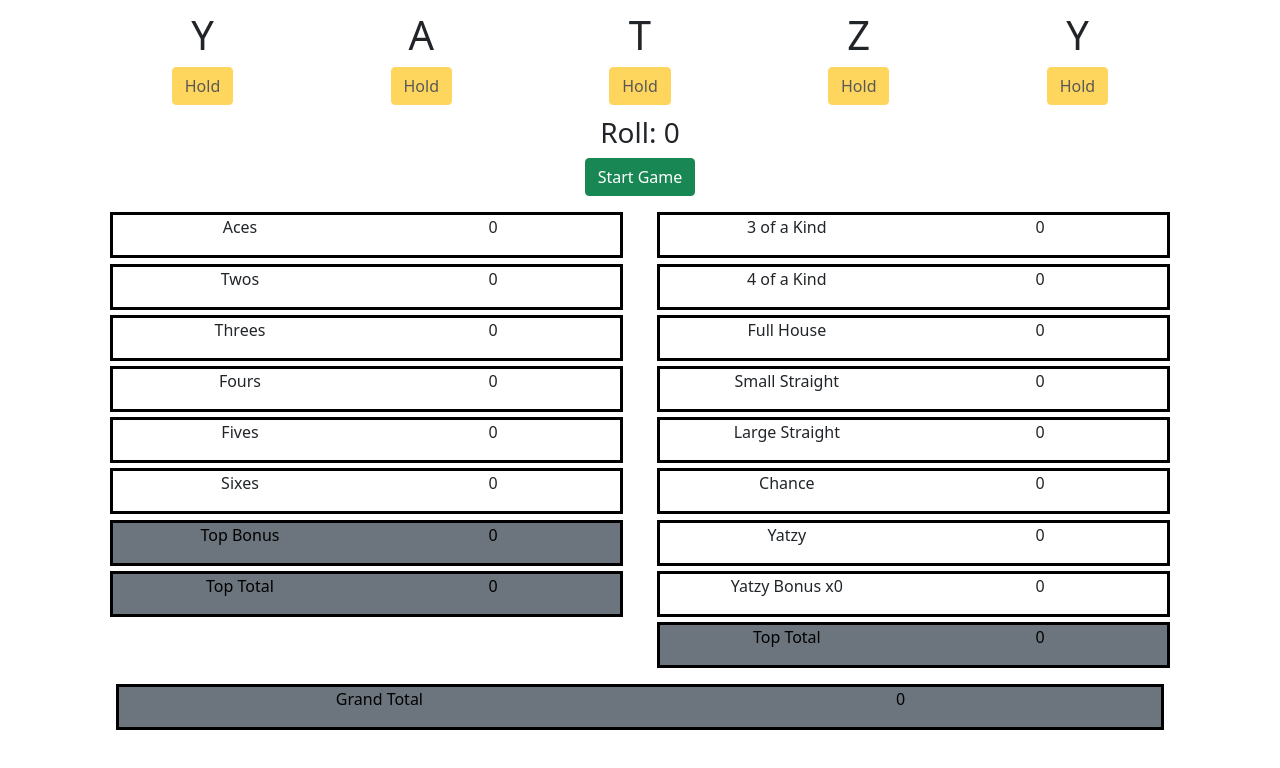
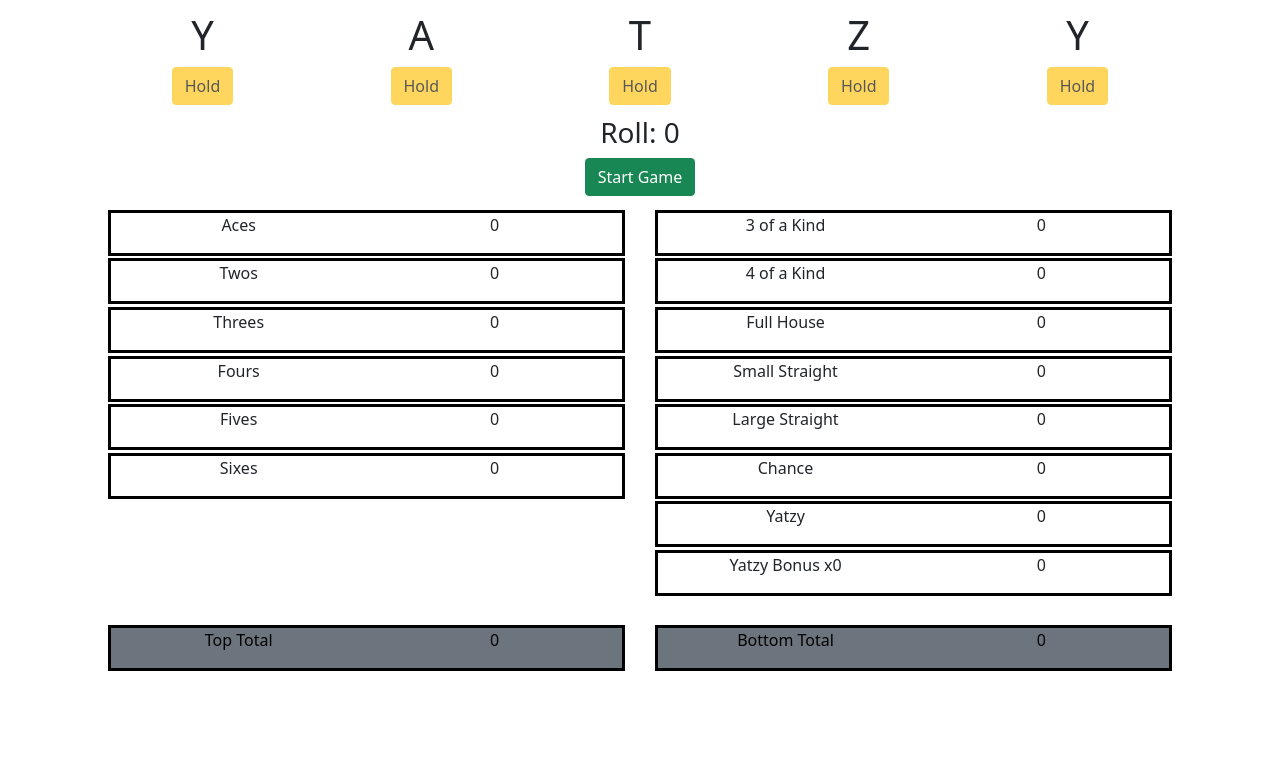
Before and after one commit to mike881205/yatzy, a React (Create React App) app: page / in a window 1280 px wide. Shown: the top 768 px of the page. Built offline with nearby package versions, Linux system fonts and the light colour scheme.

Commit message:
updated game over modal content

```diff
--- a/src/components/BoardRow/index.js
+++ b/src/components/BoardRow/index.js
@@ -5,35 +5,32 @@ import HandRow from "../HandRow";
 
 const BoardRow = ({ scoreBoard, topScore, bottomScore, handleShow }) => {
 
-    const topBonus = () => { return topScore > 62 ? 35 : 0 };
-    const topTotal = topScore + topBonus();
-
     return (
         <Row style={{margin: '1%'}}>
             <Col>
                 <Row>
                     <Col>
                         {scoreBoard[0].map((hand, i) => { return <HandRow key={`top ${i}`} handleShow={handleShow} hand={hand} board={0} index={i} /> })}
-                        <Row className="btn-secondary" style={{margin: '1%', border: 'solid black', color: 'black'}}>
-                            <Col><p>Top Bonus</p></Col>
-                            <Col><p>{topBonus()}</p></Col>
+                        <Row style={{margin: '.5%', border: 'solid white', color: 'white'}}>
+                        <Col><p>.</p></Col>
                         </Row>
-                        <Row className="btn-secondary" style={{margin: '1%', border: 'solid black', color: 'black'}}>
+                        <Row style={{margin: '.5%', border: 'solid white',color: 'white'}}>
+                        <Col><p>.</p></Col>
+                        </Row>
+                        <br></br>
+                        <Row className="btn-secondary" style={{margin: '.5%', border: 'solid black', color: 'black'}}>
                             <Col><p>Top Total</p></Col>
-                            <Col><p>{topTotal}</p></Col>
+                            <Col><p>{topScore}</p></Col>
                         </Row>
                     </Col>
                     <Col>
                         {scoreBoard[1].map((hand, i) => { return <HandRow key={`bottom ${i}`} handleShow={handleShow} hand={hand} board={1} index={i} /> })}
-                        <Row className="btn-secondary" style={{margin: '1%', border: 'solid black', color: 'black'}}>
-                            <Col><p>Top Total</p></Col>
+                        <br></br>
+                        <Row className="btn-secondary" style={{margin: '.5%', border: 'solid black', color: 'black'}}>
+                            <Col><p>Bottom Total</p></Col>
                             <Col><p>{bottomScore}</p></Col>
                         </Row>
                     </Col>
-                </Row>
-                <Row className="btn-secondary" style={{margin: '1%', border: 'solid black', color: 'black'}} >
-                    <Col><p>Grand Total</p></Col>
-                    <Col><p>{topTotal + bottomScore}</p></Col>
                 </Row>
             </Col>
         </Row>
--- a/src/components/ButtonRow/index.js
+++ b/src/components/ButtonRow/index.js
@@ -3,7 +3,7 @@ import Row from 'react-bootstrap/Row';
 import Col from 'react-bootstrap/Col';
 import Button from 'react-bootstrap/Button';
 
-const ButtonRow = ({ shuffleSlots, roll, roundOver, gameOver, selectedHand, validHand, startGame, nextRound, endRound, resetGame }) => {
+const ButtonRow = ({ shuffleSlots, roll, roundOver, gameOver, selectedHand, validHand, startGame, nextRound, endRound }) => {
 
     const {used, removed} = selectedHand;
 
@@ -31,11 +31,14 @@ const ButtonRow = ({ shuffleSlots, roll, roundOver, gameOver, selectedHand, vali
                                     </Col>
                                 </Row>
                                 :
+                                !gameOver ?
                                 <Row>
                                     <Col>
-                                        <Button variant="success" onClick={!gameOver ? () => nextRound() : () => resetGame()}>{!gameOver ? 'Next Round': 'New Game'}</Button>{' '}
+                                        <Button variant="success" onClick={() => nextRound()}>Next Round</Button>{' '}
                                     </Col>
                                 </Row>
+                                :
+                                ''
                             :
                             <Row>
                                 <Col>
--- a/src/components/HandModal/index.js
+++ b/src/components/HandModal/index.js
@@ -1,14 +1,22 @@
 import React from "react";
 import Modal from 'react-bootstrap/Modal';
 import Button from 'react-bootstrap/Button';
+import Container from 'react-bootstrap/Container';
+import Row from 'react-bootstrap/Row';
+import Col from 'react-bootstrap/Col';
 
 
-const HandModal = ({ show, handleClose, selectedHand, selectHand }) => {
+const HandModal = ({ show, handleClose, selectedHand, finalModalObj, selectHand, gameOver, resetGame }) => {
 
-    const {name, points, remove} = selectedHand;
+    const { name, points, remove } = selectedHand;
+    const { topScore, bottomScore } = finalModalObj;
 
+    const topBonus = () => { return topScore < 63 ? 0 : 35 };
+    const grandTotal = topScore + bottomScore + topBonus();
+
+    if (!gameOver) {
         return (
-        <Modal show={show} onHide={handleClose}>
+            <Modal show={show} onHide={handleClose} backdrop="static" keyboard={false}>
                 <Modal.Body> {remove ? `Remove "${name}"?` : `Select "${name}" for ${points} point(s)?`}</Modal.Body>
                 <Modal.Footer>
                     <Button variant="secondary" onClick={handleClose}>Nope!</Button>
@@ -16,6 +24,52 @@ const HandModal = ({ show, handleClose, selectedHand, selectHand }) => {
                 </Modal.Footer>
             </Modal>
         );
+    }
+    else {
+        return (
+            <Modal show={show} onHide={handleClose} backdrop="static" keyboard={false}>
+                <Modal.Header >
+                    <Container>
+                        <Row align='center'>
+                            <Col>
+                                <h1>Game Over!</h1>
+                            </Col>
+                        </Row>
+                    </Container>
+                </Modal.Header>
+                <Modal.Body>
+                    <Container>
+                        <Row >
+                            <Col>Top Score</Col>
+                            <Col align='right'>{topScore}</Col>
+                        </Row>
+                        <Row >
+                            <Col >{'Top Bonus (If Top Score >= 63, +35)'}</Col>
+                            <Col sm="2" align='right'>{topBonus()}</Col>
+                        </Row>
+                        <Row >
+                            <Col>Bottom Score</Col>
+                            <Col align='right'>{bottomScore}</Col>
+                        </Row>
+                        <hr></hr>
+                        <Row >
+                            <Col>Grand Total</Col>
+                            <Col align='right'>{grandTotal}</Col>
+                        </Row>
+                    </Container>
+                </Modal.Body>
+                <Modal.Footer >
+                    <Container>
+                        <Row align='center'>
+                            <Col>
+                                <Button variant="success" onClick={() => resetGame()}>New Game</Button>{' '}
+                            </Col>
+                        </Row>
+                    </Container>
+                </Modal.Footer>
+            </Modal>
+        );
+    }
 };
 
 export default HandModal;
--- a/src/components/HandRow/index.js
+++ b/src/components/HandRow/index.js
@@ -16,7 +16,7 @@ const HandRow = ({ hand, board, index, handleShow }) => {
     return (
         <Row
             style={{
-                margin: '1%',
+                margin: '.5%',
                 border: 'solid black'
             }}
             className={
--- a/src/components/Yatzy/index.js
+++ b/src/components/Yatzy/index.js
@@ -21,6 +21,8 @@ const Yatzy = () => {
     const [showModal, setShow] = useState(false);
     const [topScore, setTopScore] = useState(0);
     const [bottomScore, setBottomScore] = useState(0);
+
+    const finalModalObj = {topScore, bottomScore}
 
     const handleClose = () => {
         setSelected(nullHand());
@@ -50,9 +52,13 @@ const Yatzy = () => {
         checkHands();
     };
 
-    const endGame =() => setGameOver(true)
+    const endGame =() => {
+        setGameOver(true);
+        setShow(true);
+    };
 
     const resetGame =()=> {
+        setShow(false);
         setBoard([topHands(), bottomHands()]);
         setSlots(Slots());
         setRoll(0);
@@ -249,6 +255,8 @@ const Yatzy = () => {
         // Check Second Scoreboard
         checkDuplicates();
         checkStraights();
+
+        // Check for hands to be removed
         checkRemoval();
 
         setBoard([...board]);
@@ -306,10 +314,10 @@ const Yatzy = () => {
             };
         };
 
-        handleClose();
+        setSelected(hand);
         resetBoard();
         setBoard([...scoreBoard]);
-        setSelected(hand);
+        setShow(false);
         checkGameOver();
     };
 
@@ -328,7 +336,6 @@ const Yatzy = () => {
                 gameOver={gameOver}
                 selectedHand={selectedHand}
                 validHand={validHand}
-                resetGame={resetGame}
                 shuffleSlots={shuffleSlots}
                 startGame={startGame}
                 nextRound={nextRound}
@@ -345,6 +352,9 @@ const Yatzy = () => {
             <HandModal
                 show={showModal}
                 selectedHand={selectedHand}
+                finalModalObj={finalModalObj}
+                gameOver={gameOver}
+                resetGame={resetGame}
                 handleClose={handleClose}
                 selectHand={selectHand}
             />
```
Lines whose indentation alone changed are shown as unchanged.
